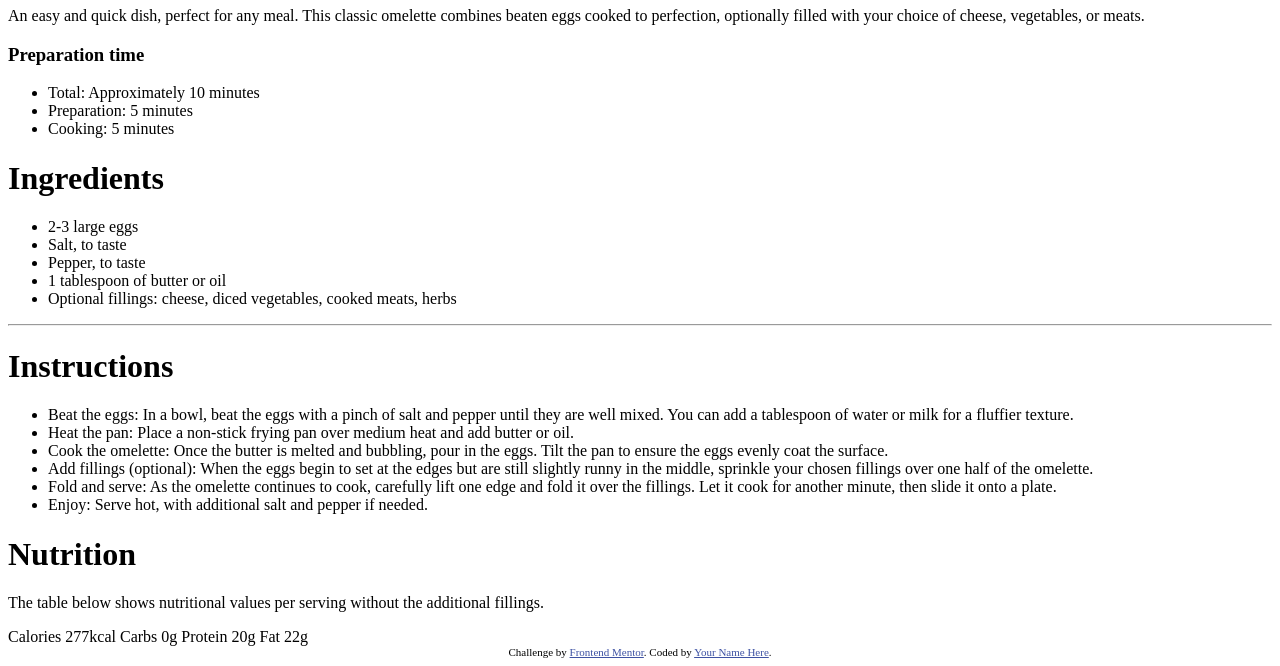
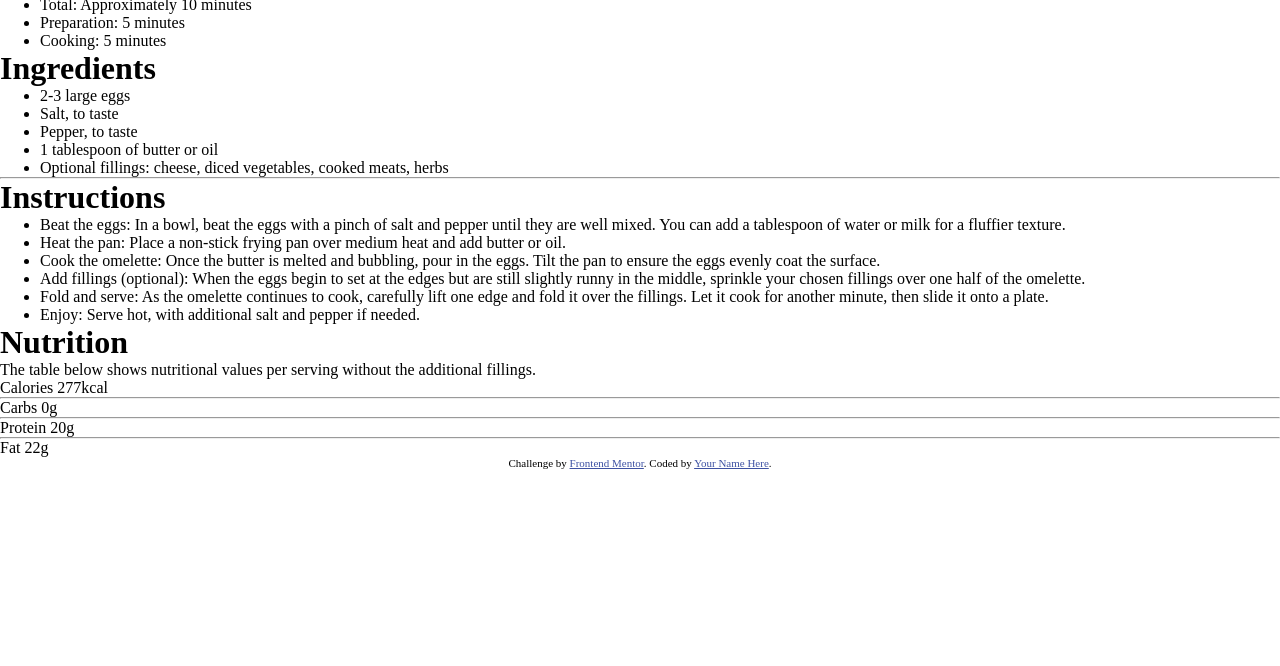
Before and after one commit to gmatt20/recipe-page-main, a plain HTML site: page index.html in a window 1280 px wide. Shown: the part 685-1351 px from the top of the page. After the commit the page ends 1154 px from the top, so only its background shows below. Drawn offline with Linux system fonts and the light colour scheme.

Commit message:
Finished html structure. Now adding style in CSS.

```diff
--- a/index.html
+++ b/index.html
@@ -67,17 +67,23 @@
 
       <p>The table below shows nutritional values per serving without the additional fillings.</p>
 
-      Calories
-      277kcal
+      <span>Calories</span>
+      <span>277kcal</span>
 
-      Carbs
-      0g
+      <hr>
 
-      Protein
-      20g
+      <span>Carbs</span>
+      <span>0g</span>
 
-      Fat
-      22g
+      <hr>
+
+      <span>Protein</span>
+      <span>20g</span>
+
+      <hr>
+
+      <span>Fat</span>
+      <span>22g</span>
 </div>
   <div class="attribution">
     Challenge by <a href="https://www.frontendmentor.io?ref=challenge" target="_blank">Frontend Mentor</a>.
--- a/styles.css
+++ b/styles.css
@@ -0,0 +1,4 @@
+*{
+    margin: 0;
+    padding 0;
+}
```
